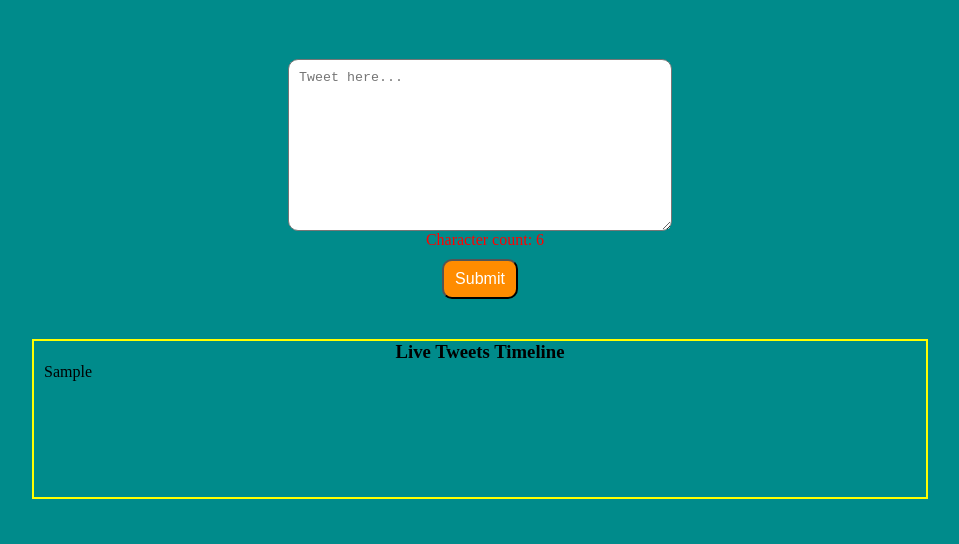
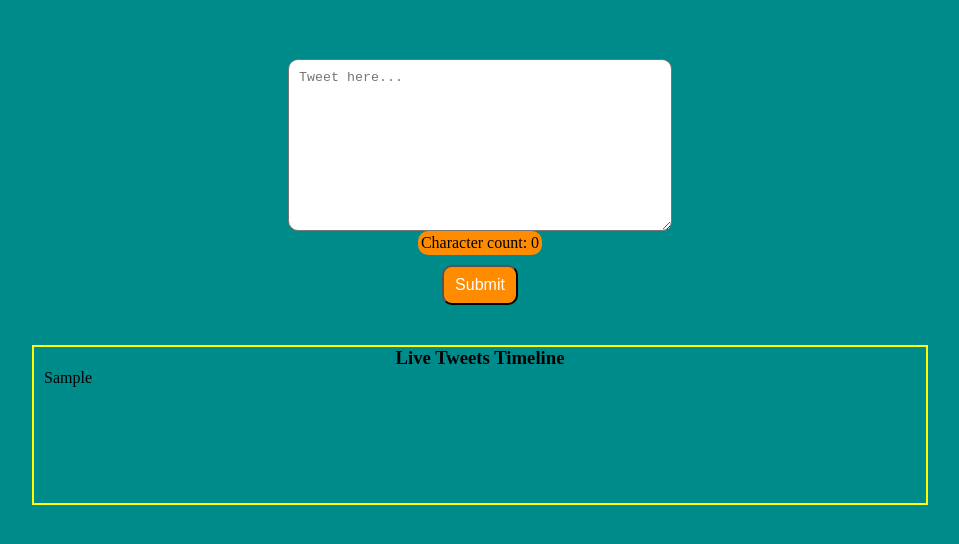
Before and after one commit to sadatakhtar/JavaScript-Core-2-Challenges, a plain HTML site: page challenge-mini-twitter/index.html in a window 1280 px wide. Both pictures are taken after typing "Sample" into the empty fields and a click on the button "Submit". Shown: the part 98-642 px from the top of the page, without its empty margins (160-1119 px from the left). Drawn offline with Linux system fonts and the light colour scheme.

Commit message:
added code to deal with character limit (red if exceeded limit and green if within limit

```diff
--- a/challenge-mini-twitter/index.html
+++ b/challenge-mini-twitter/index.html
@@ -14,7 +14,7 @@
             <form id="myForm" name="myform">
                 <textarea name="myform" id="myTextArea" cols="30" rows="10" placeholder="Tweet here..."></textarea>
                 <div class="counter">
-                    <p id="characterCounter"></p>
+                    <p id="characterCounter">Character count: 0</p>
                 </div>
 
                 <button type="submit" id="submitBtn">Submit</button>
--- a/challenge-mini-twitter/src/index.js
+++ b/challenge-mini-twitter/src/index.js
@@ -1,3 +1,5 @@
+let charLimit = 280;
+
 //SELECTORS
 let submitButton = document.getElementById('submitBtn');
 let tweetOutput = document.querySelector('.tweetOutput');
@@ -9,35 +11,36 @@ let counterDiv = document.querySelector('.counter');
 submitButton.addEventListener('click', function(e){
     e.preventDefault();
     let newParagraphTag = document.createElement('p');
-    newParagraphTag.innerText = textArea.value;
-    tweetOutput.appendChild(newParagraphTag);
+    if(textArea.value.length <= charLimit){
+        newParagraphTag.innerText = textArea.value;
+        tweetOutput.appendChild(newParagraphTag);
+    }else{
+        document.getElementById('characterCounter').style.color="red";
+        alert(`character limit of ${charLimit} exceeded!!!`);
+    }
     textArea.value = "";
-
+    setTimeout(resetCharCounter, 2000);
 
 
 
 
 });
-textArea.addEventListener('change', characterChecker)
 
-function characterChecker(){
-    let numOfChars = document.getElementById('myTextArea').value.length;
+textArea.addEventListener('change', characterChecker);
+
+function characterChecker(e){
+    let numOfChars = document.getElementById('myTextArea').value.length; //gets the number of charaters
     //CHANGE COLOR OF TEXT IF EXCEED CHARACTER LIMIT
-    if(numOfChars > 5){
+    if(numOfChars > 280){
         document.getElementById('characterCounter').innerHTML = `Character count: ${numOfChars}`;
         document.getElementById('characterCounter').style.color="red";
     }else{
         document.getElementById('characterCounter').innerHTML = `Character count: ${numOfChars}`;
+        document.getElementById('characterCounter').style.color="green";
     }
+};
 
-    console.log(numOfChars);
-}
-
-// textArea.onclick = () => {
-//     //let counter = document.getElementById('characterCounter');
-//     let newP = document.createElement('p');
-//     newP.innerText = `Charachter count: ${textArea.value.length}`;
-//     counterDiv.appendChild(newP);
-//      //counter.innerText = textArea.value.length;
-
-// }
+function resetCharCounter(){
+    document.getElementById('characterCounter').innerHTML = `Character count: 0`;
+    document.getElementById('characterCounter').style.color="black";
+};
--- a/challenge-mini-twitter/src/style.css
+++ b/challenge-mini-twitter/src/style.css
@@ -21,6 +21,7 @@
 #myTextArea{
     border-radius: 10px;
     padding: 10px;
+    outline: none;
 
 }
 button {
@@ -51,4 +52,9 @@ p{
 }
 #characterCounter{
     text-align: center;
+    background-color: darkorange;
+    border-radius: 10px;
+    width: fit-content;
+    margin: auto;
+    padding: 3px;
 }
```
